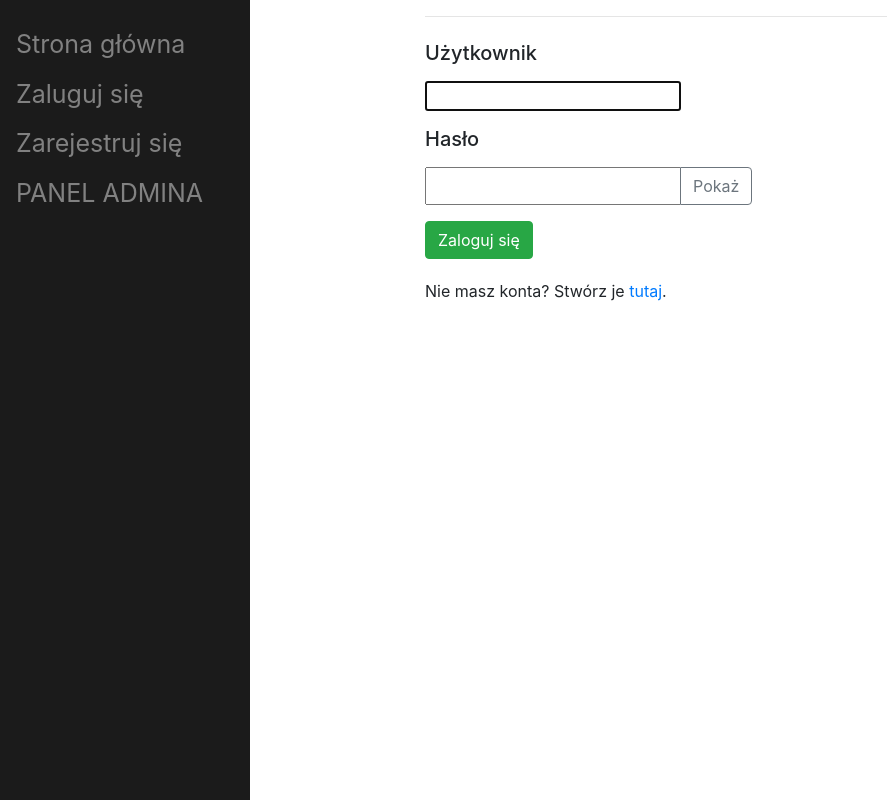
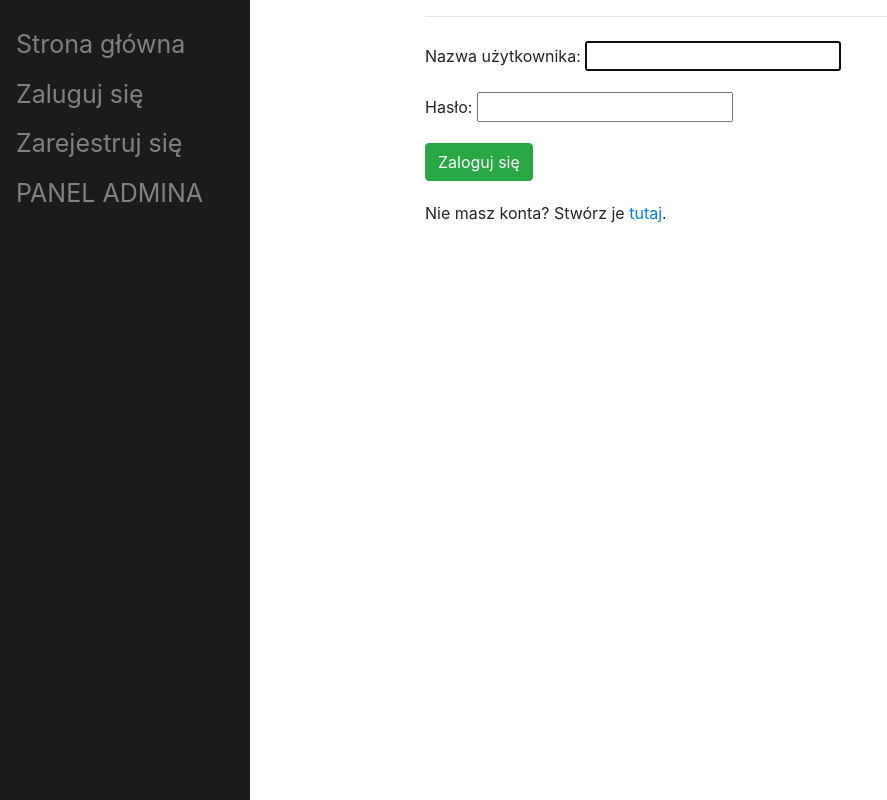
Before and after one commit to kamilhandzlik/Postio-2.0, a Django app: page /login/ in a window 1280 px wide. Shown: the whole page, without its empty margins (0-887 px from the left). Run offline with Django 5.2, Linux system fonts and the light colour scheme; some libraries are stand-ins or nearby versions.

Commit message:
changed... stuff

```diff
--- /dev/null
+++ b/postio/authentication/static/css/styles.css
@@ -0,0 +1,3 @@
+body{
+    background linear-gradient(to bottom, transparent, rgb(133, 133, 133);
+}
--- a/postio/authentication/templates/authentication/login.html
+++ b/postio/authentication/templates/authentication/login.html
@@ -16,33 +16,10 @@ Logowanie
 {% endblock %}
 
 {% block content %}
-<form method="post">
+<form method="post" action="{%url 'login' %}">
     {% csrf_token %}
-    {{ form.nom_field_errors }}
-    <div class="form-group">
-        <label for="id_username"><h5>Użytkownik</h5></label>
-        <br>
-        {{ form.username|add_class:"class-input" }}
-    </div>
-    <div class="form-group">
-        <label for="id_password"><h5>Hasło</h5></label>
-        <div class="input-group custom-input-group">
-            {{ form.password|add_class:"custom-input" }}
-            <div class="input-group-append">
-                <button class="btn btn-outline-secondary" type="button" id="togglePassword">Pokaż</button>
-            </div>
-        </div>
-    </div>
+    {{form.as_p}}
     <button type="submit" class="btn btn-success" style="margin-bottom: 20px">Zaloguj się</button>
     <p>Nie masz konta? Stwórz je <a href="{% url 'register' %}">tutaj</a>.</p>
 </form>
-
-<script>
-    document.getElementById('togglePassword').addEventListener('click', function () {
-        var passwordField = document.getElementById('id_password');
-        var type = passwordField.getAttribute('type') === 'password' ? 'text' : 'password';
-        passwordField.setAttribute('type', type);
-        this.textContent = type === 'password' ? 'Pokaż' : 'Ukryj';
-    });
-</script>
 {% endblock %}
--- a/postio/authentication/views.py
+++ b/postio/authentication/views.py
@@ -13,6 +13,7 @@ class RegistrationView(CreateView):
     success_url = reverse_lazy('login')
 
     def form_valid(self, form):
+        user = form.save()
         return super().form_valid(form)
 
 
--- a/postio/main/templates/main/homepage.html
+++ b/postio/main/templates/main/homepage.html
@@ -1,4 +1,6 @@
-<!doctype html>
+{% load static %}
+
+<!DOCTYPE html>
 <html>
 <head>
     <style type="text/css">
@@ -50,6 +52,7 @@
     <link rel="stylesheet" href="//code.jquery.com/ui/1.12.1/themes/base/jquery-ui.css">
     <script src="https://code.jquery.com/jquery-3.6.0.js"></script>
     <script src="https://code.jquery.com/ui/1.12.1/jquery-ui.js"></script>
+    <link rel="stylesheet" type="text/css" href="{% static  'css/style.css'%}">
     <title>{% block title %}Homepage{% endblock %}</title>
 </head>
 <body>
--- a/postio/postio/settings.py
+++ b/postio/postio/settings.py
@@ -16,6 +16,7 @@ import os
 
 # Build paths inside the project like this: BASE_DIR / 'subdir'.
 BASE_DIR = Path(__file__).resolve().parent.parent
+STATICFILES_DIRS = [os.path.join(BASE_DIR, "static")]
 
 
 # Quick-start development settings - unsuitable for production
```
Also changed, not shown: postio/authentication/forms.py (+11 -20 lines).
